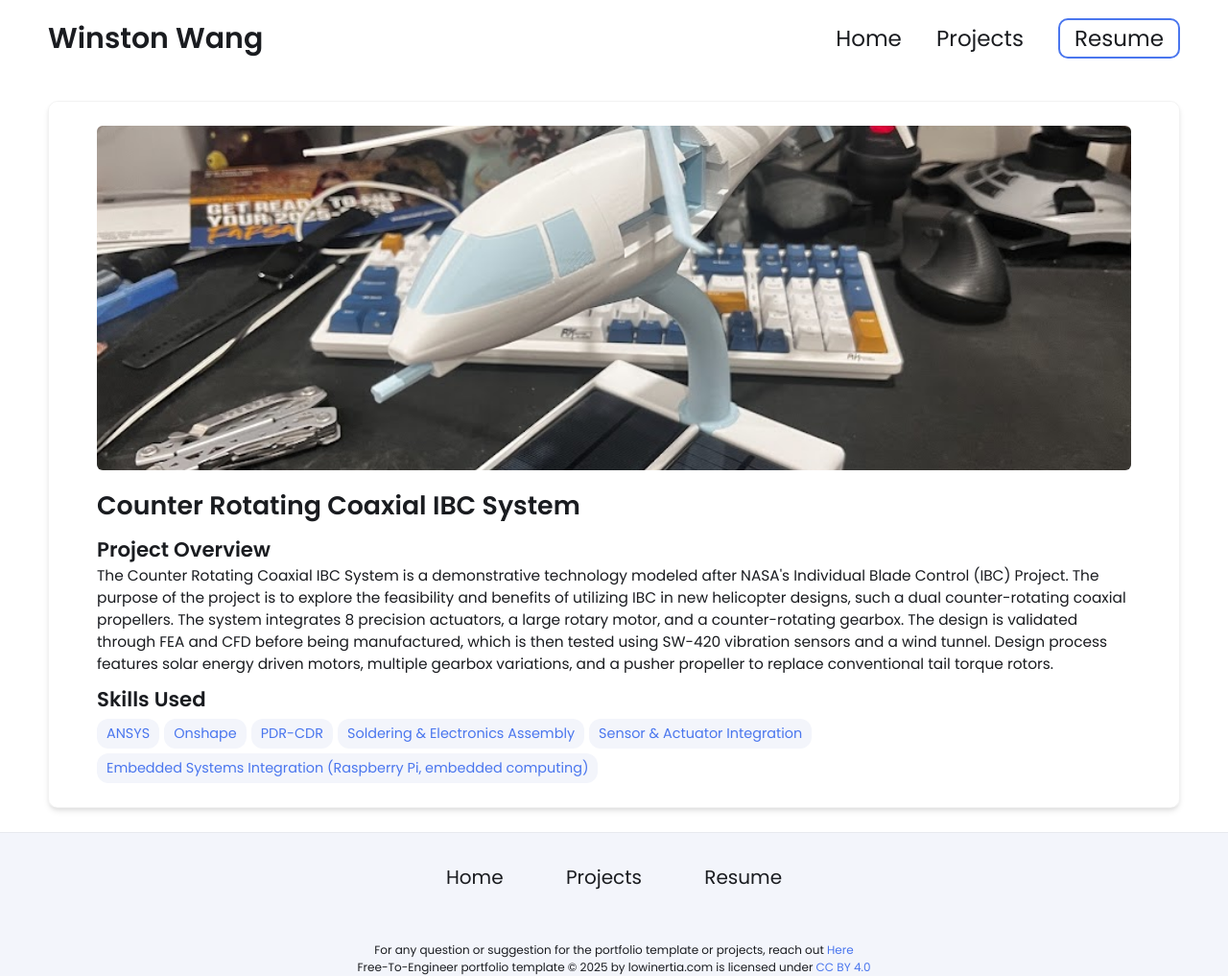
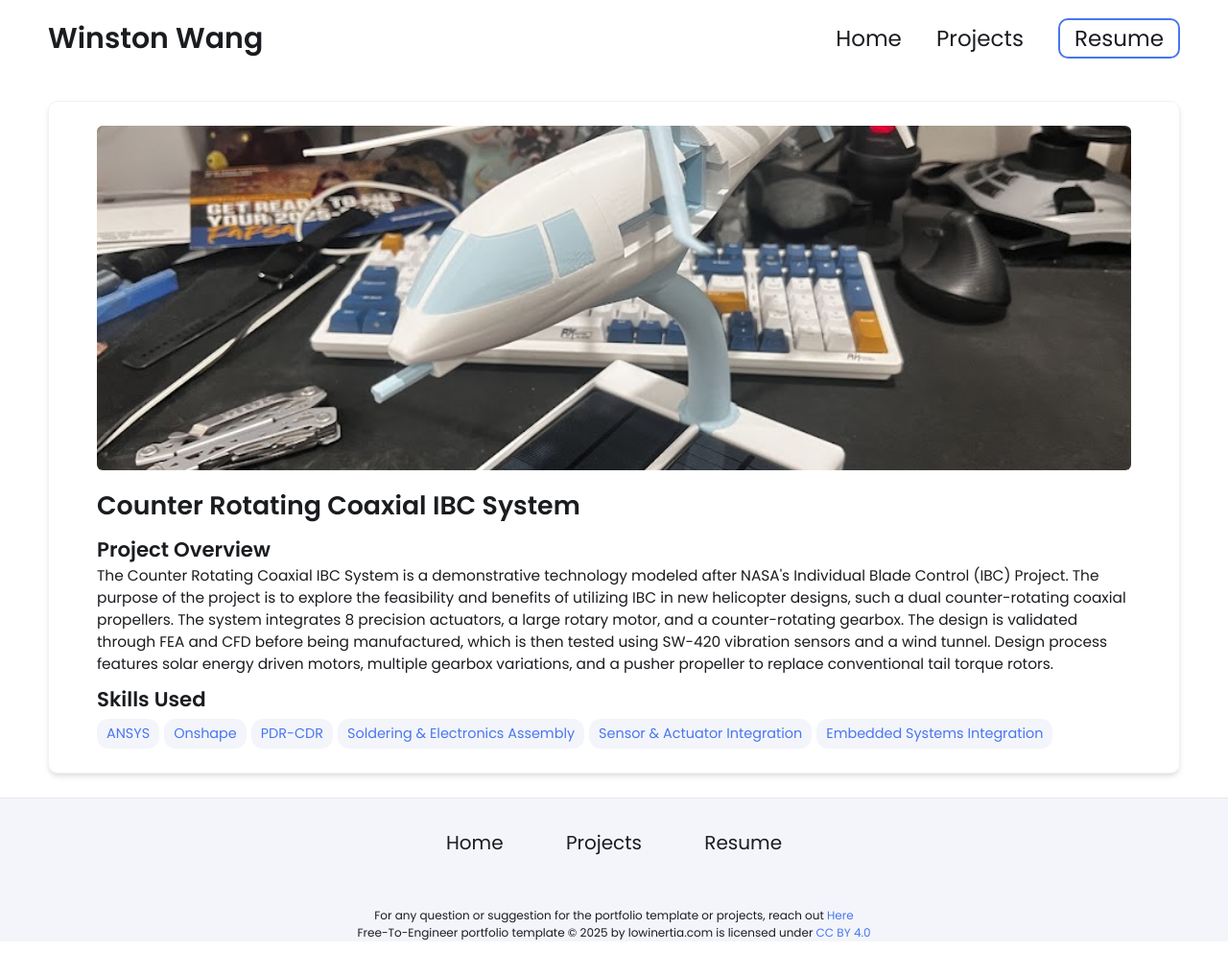
Before and after one commit to WinstonHelicopters/WinstonHelicopters.github.io, a Jekyll site: the page built from _projects/1 Counter Rotating Coaxial IBC System/index.md, in a window 1280 px wide. Shown: the whole page at 96% size. Built offline with Jekyll 4.4.1, drawn with Linux system fonts in a browser that asks for light colours; after the commit the page ends 981 px from its top, so only the background shows below that.

Commit message:
Update index.md

```diff
--- a/_projects/1 Counter Rotating Coaxial IBC System/index.md
+++ b/_projects/1 Counter Rotating Coaxial IBC System/index.md
@@ -8,6 +8,6 @@ skills:
 - PDR-CDR
 - Soldering & Electronics Assembly
 - Sensor & Actuator Integration
-- Embedded Systems Integration (Raspberry Pi, embedded computing)
+- Embedded Systems Integration
 main-image: /image_2026-06-30_205148413.png
 ---
```
